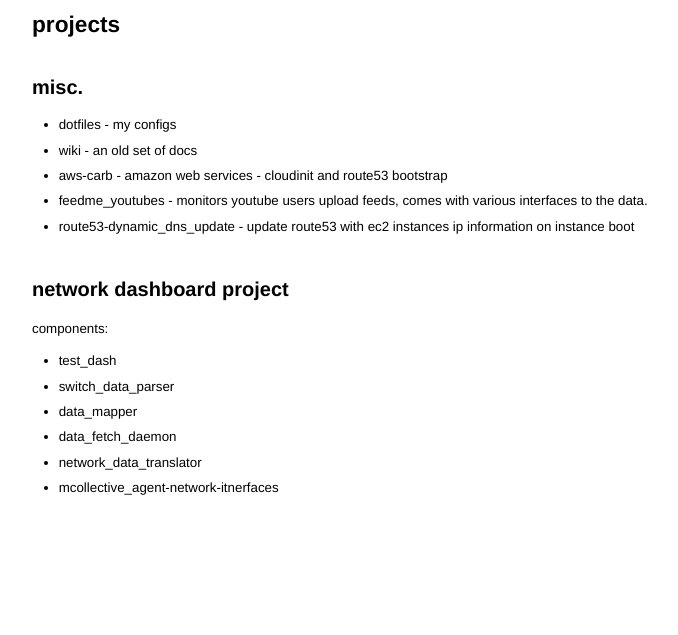
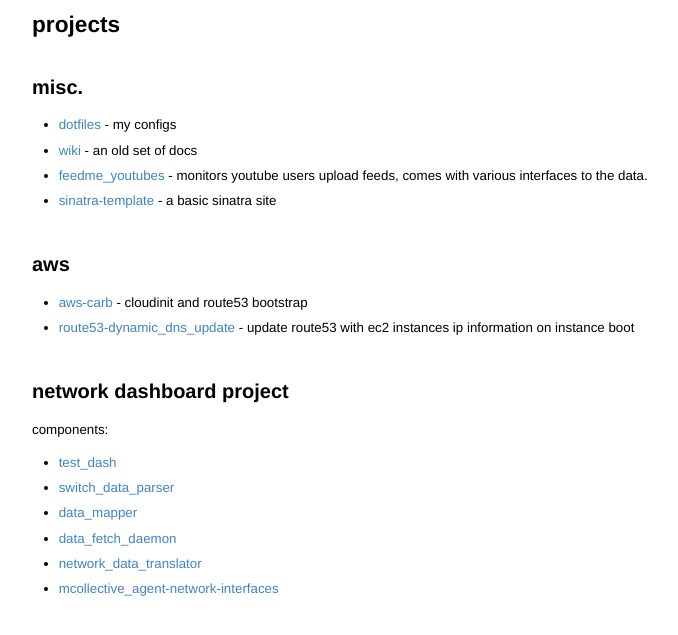
Before and after one commit to roobert/roobert.github.io, a Jekyll site: the page built from jekyll/index.md, in a window 1280 px wide. Shown: the top 635 px of the page, without its empty margins (181-859 px from the left). Built offline with Jekyll 4.4.1, drawn with Linux system fonts in a browser that asks for light colours.

Commit message:
add links

```diff
--- a/jekyll/_includes/content.md
+++ b/jekyll/_includes/content.md
@@ -2,19 +2,23 @@
 
 ## misc.
 
-* dotfiles - my configs
-* wiki - an old set of docs
-* aws-carb - amazon web services - cloudinit and route53 bootstrap
-* feedme_youtubes - monitors youtube users upload feeds, comes with various interfaces to the data.
-* route53-dynamic_dns_update - update route53 with ec2 instances ip information on instance boot
+* [dotfiles](http://github.com/roobert/dotfiles) - my configs
+* [wiki](http://github.com/roobert/wiki) - an old set of docs
+* [feedme_youtubes](http://github.com/roobert/feedme_youtubes) - monitors youtube users upload feeds, comes with various interfaces to the data.
+* [sinatra-template](http://github.com/roobert/sinatra-template) - a basic sinatra site
+
+## aws
+
+* [aws-carb](http://github.com/roobert/aws-carb) - cloudinit and route53 bootstrap
+* [route53-dynamic_dns_update](http://github.com/roobert/route53-dynamic_dns_update) - update route53 with ec2 instances ip information on instance boot
 
 ## network dashboard project
 
 components:
 
-* test_dash
-* switch_data_parser
-* data_mapper
-* data_fetch_daemon
-* network_data_translator
-* mcollective_agent-network-itnerfaces
+* [test_dash](http://github.com/roobert/test_dash)
+* [switch_data_parser](http://github.com/roobert/switch_data_parser)
+* [data_mapper](http://github.com/roobert/data_mapper)
+* [data_fetch_daemon](http://github.com/roobert/data_fetch_daemon)
+* [network_data_translator](http://github.com/roobert/network_data_translator)
+* [mcollective_agent-network-interfaces](http://github.com/roobert/mcollective_agent-network-interfaces)
```
Also changed, not shown: index.html (+17 -11 lines).
